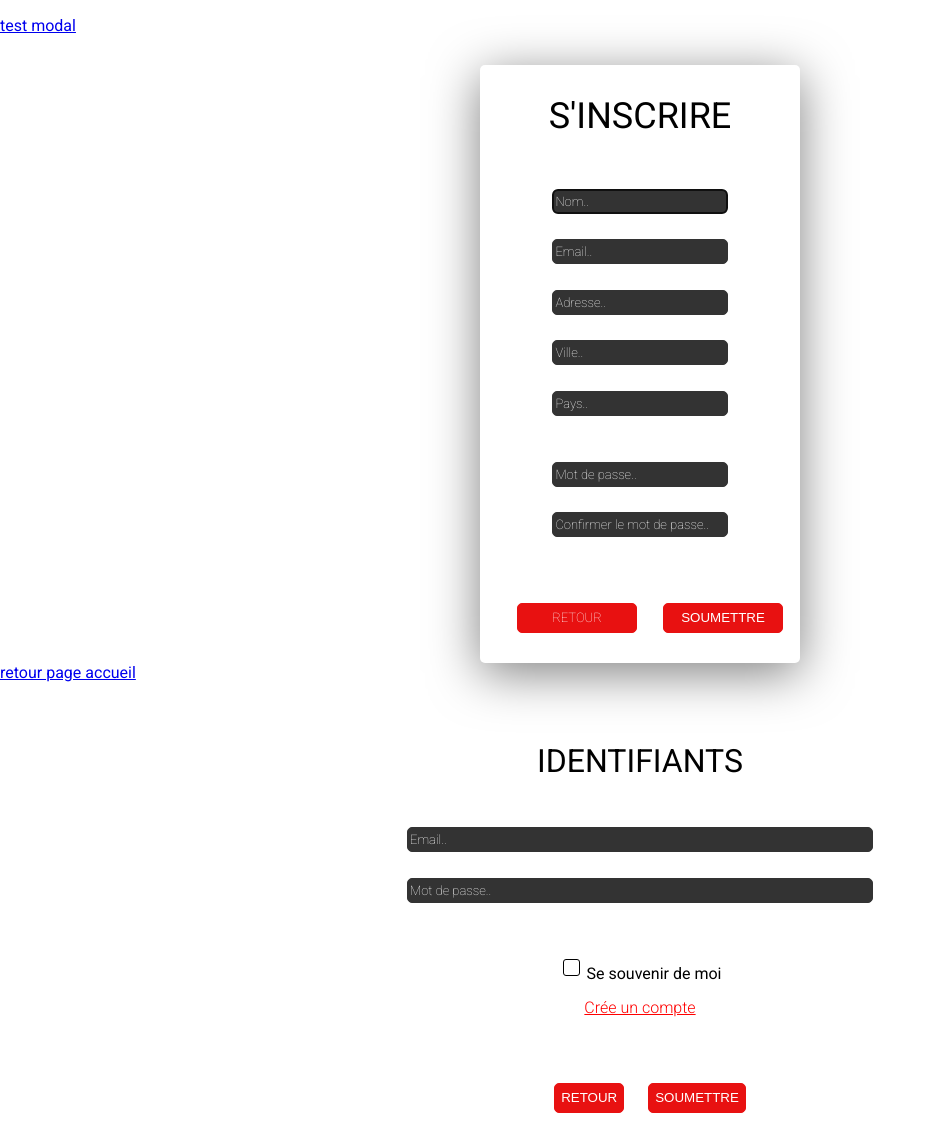
After one commit to Mat08251/Projet-inscription-simplon, a PHP site: page /traitement/inscription.php in a window 1280 px wide. The commit adds this page. Shown: the whole page, without its empty margins (0-935 px from the left). Run offline with PHP 8.4, Linux system fonts and the light colour scheme; some libraries are stand-ins or nearby versions.

Commit message:
update 22.04.20

```diff
--- /dev/null
+++ b/css/inscription.css
@@ -0,0 +1,75 @@
+body {
+    margin: 0;
+    padding: 0;
+    font-family: 'Roboto', sans-serif;
+}
+#inscription .titre_form {
+    text-align: center;
+    font-size: 32px;
+    margin-top: 30px;
+}
+#inscription fieldset {
+    display: flex;
+    justify-content: space-around;
+    align-items: center;
+    border:none;
+    text-align: center;
+}
+#inscription input {
+    background-color: #333333;
+    color: white;
+    border: 1px solid #333333;
+    box-sizing: border-box;
+    border-radius: 5px;
+    height: 25px;
+    width: 60%;
+    font: 100 13px Roboto;
+    margin-top: 10px;
+}
+#inscription ::placeholder {
+    color: white;
+}
+#inscription form {
+    box-shadow: 0px 10px 50px rgba(0, 0, 0, 0.5);
+    border-radius: 5px;
+    width: 25%;
+    margin-left: auto;
+    margin-right: auto;
+}
+#inscription button {
+    background: #E81111;
+    border-radius: 5px;
+    border: 1px solid #E81111;
+    width: 120px;
+    height: 30px;
+    color: white;
+    margin-top: 50px;
+    margin-left: 20px;
+    margin-bottom: 20px;
+}
+#inscription .button {
+    background: #E81111;
+    border-radius: 5px;
+    border: 1px solid #E81111;
+    width: 120px;
+    height: 30px;
+    color: white;
+    margin-top: 50px;
+    margin-left: 20px;
+    margin-bottom: 20px;
+}
+#inscription .space {
+    margin-top: 30px;
+}
+#inscription label {
+    text-align: center;
+}
+#inscription .titre_form {
+    padding-top: 30px;
+    font-weight: 400;
+    font-size: 36px;
+}
+
+a{
+    cursor: default;
+}
--- /dev/null
+++ b/css/modal.css
@@ -0,0 +1,102 @@
+body {
+    margin: 0;
+    padding: 0;
+    font-family: 'Roboto', sans-serif;
+}
+#connexion form .titre_form {
+    text-align: center;
+    font-size: 32px;
+    margin-top: 30px;
+}
+#connexion fieldset {
+    border:none;
+    text-align: center;
+}
+#connexion input {
+    background-color: #333333;
+    color: white;
+    border: 1px solid #333333;
+    box-sizing: border-box;
+    border-radius: 5px;
+    height: 25px;
+    width: 50%;
+    font: 100 13px Roboto;
+    margin-top: 10px;
+}
+#connexion ::placeholder {
+    color: white;
+}
+#connexion form {
+
+    border-radius: 5px;
+    width: 75%;
+    margin-left: auto;
+    margin-right: auto;
+}
+#connexion button {
+    background: #E81111;
+    border-radius: 5px;
+    border: 1px solid #E81111;
+    height: 30px;
+    color: white;
+    margin-top: 50px;
+    margin-left: 20px;
+}
+#connexion label {
+    text-align: center;
+}
+
+#connexion .titre_form {
+    padding-top: 30px;
+    font-weight: 400;
+    font-size: 36px;
+}
+#connexion a {
+    text-decoration: red underline;
+    font-size: 16px;
+    font-weight: 300;
+    text-align: center;
+    color: red;
+}
+#connexion .space {
+    margin-top: 30px;
+}
+#connexion input[type=checkbox] {
+    -webkit-appearance: none;
+    -moz-appearance: none;
+    -ms-appearance: none;
+}
+#connexion input[type=checkbox] {
+    border-radius: 3px !important;
+    height: 17px !important;
+    width: 17px !important;
+    background: #fff !important;
+    border: 1px solid black !important;
+    cursor: pointer !important;
+
+}
+#connexion input[type="checkbox"]:checked::before {
+    content: '' !important;
+    color: red !important;
+    transition: all .2s !important;
+    opacity: 0.1 !important;
+    cursor: pointer !important;
+
+}
+#connexion input[type="checkbox"]:checked::after {
+    content: '✔';
+    font-size: 16px;
+    line-height: 1.1;
+    color: green !important;
+    transition: all .2s !important;
+    width: 17px !important; height: 17px !important;
+    cursor: pointer !important;
+    border: none !important;
+
+
+}
+#connexion [type="checkbox"]:checked:focus,
+[type="checkbox"]:not(:checked):focus {
+    display: none !important;
+
+}
--- /dev/null
+++ b/traitement/inscription.php
@@ -0,0 +1,55 @@
+<!DOCTYPE html>
+<html lang="fr">
+
+<head>
+    <meta charset="UTF-8">
+    <meta name="viewport" content="width=device-width, initial-scale=1.0">
+    <script src="https://cdnjs.cloudflare.com/ajax/libs/jquery/3.0.0/jquery.min.js"></script>
+    <script src="https://cdnjs.cloudflare.com/ajax/libs/jquery-modal/0.9.1/jquery.modal.min.js"></script>
+    <link rel="stylesheet" href="https://cdnjs.cloudflare.com/ajax/libs/jquery-modal/0.9.1/jquery.modal.min.css" />
+    <link rel="stylesheet" href="../css/inscription.css">
+    <link rel="stylesheet" href="../css/modal.css">
+    <link href="https://fonts.googleapis.com/css2?family=Roboto:wght@100;300;400;900&display=swap" rel="stylesheet">
+    <title>Inscription</title>
+</head>
+
+<body>
+    <p><a href="#connexion" rel="modal:open">test modal</a></p>
+
+    <div id="inscription">
+        <form id="form_inscription" action="#" method="post">
+            <h3 class="titre_form">S'INSCRIRE</h3>
+            <fieldset>
+                <input placeholder="Nom.." name="snom" id="snom" type="text" tabindex="1" required autofocus>
+            </fieldset>
+            <fieldset>
+                <input placeholder="Email.." name="semail" id="semail" type="email" tabindex="2" required>
+            </fieldset>
+            <fieldset>
+                <input placeholder="Adresse.." name="sadresse" id="sadresse" type="text" tabindex="3" required>
+            </fieldset>
+            <fieldset>
+                <input placeholder="Ville.." name="sville" id="sville" type="text" tabindex="4" required>
+            </fieldset>
+            <fieldset>
+                <input placeholder="Pays.." name="spays" id="spays" type="text" tabindex="5" required>
+            </fieldset>
+            <fieldset>
+                <input class="space" placeholder="Mot de passe.." name="smdp" id="smdp" type="password" tabindex="6"
+                    required>
+            </fieldset>
+            <fieldset>
+                <input placeholder="Confirmer le mot de passe.." name="cmdp" id="cmdp" type="password" tabindex="7" required>
+            </fieldset>
+            <fieldset>
+                <a href="../index.php" title="Retour vers l'accueil"><input class="button" type="button" value="RETOUR"></a>
+
+                <button name="submit" type="submit">SOUMETTRE</button>
+            </fieldset>
+        </form>
+    </div>
+<a href="../index.php">retour page accueil</a>
+   <?php include('modal.php');?>
+</body>
+
+</html>
--- /dev/null
+++ b/traitement/modal.php
@@ -0,0 +1,23 @@
+<div id="connexion" class="modal">
+        <form id="form_connexion" action="#" method="post">
+            <h3 class="titre_form">IDENTIFIANTS</h3>
+            <fieldset>
+                <input placeholder="Email.." name="lemail" id="lemail" type="email" tabindex="1" required>
+            </fieldset>
+            <fieldset>
+                <input placeholder="Mot de passe.." name="lmdp" id="lmdp" type="password" tabindex="2"
+                    required>
+            </fieldset>
+            <fieldset class="space">
+                <input class="checkb" name="lsouvenir" id="lsouvenir" type="checkbox" tabindex="3">
+                <label for="ssouvenir">Se souvenir de moi</label>
+            </fieldset>
+            <fieldset>
+                <a href="inscripton.php">Crée un compte</a>
+            </fieldset>
+            <fieldset>
+                <button name="submit" type="submit">RETOUR</button>
+                <button name="submit" type="submit">SOUMETTRE</button>
+            </fieldset>
+        </form>
+    </div>
```
Also changed, not shown: include/dropdown_nationalite.php (added, +40 -0 lines), include/dropdown_pays.php (added, +38 -0 lines), index.php (+4 -26 lines), traitement/insert_candidat.php (added, +54 -0 lines), includes/navbar.php (deleted).
